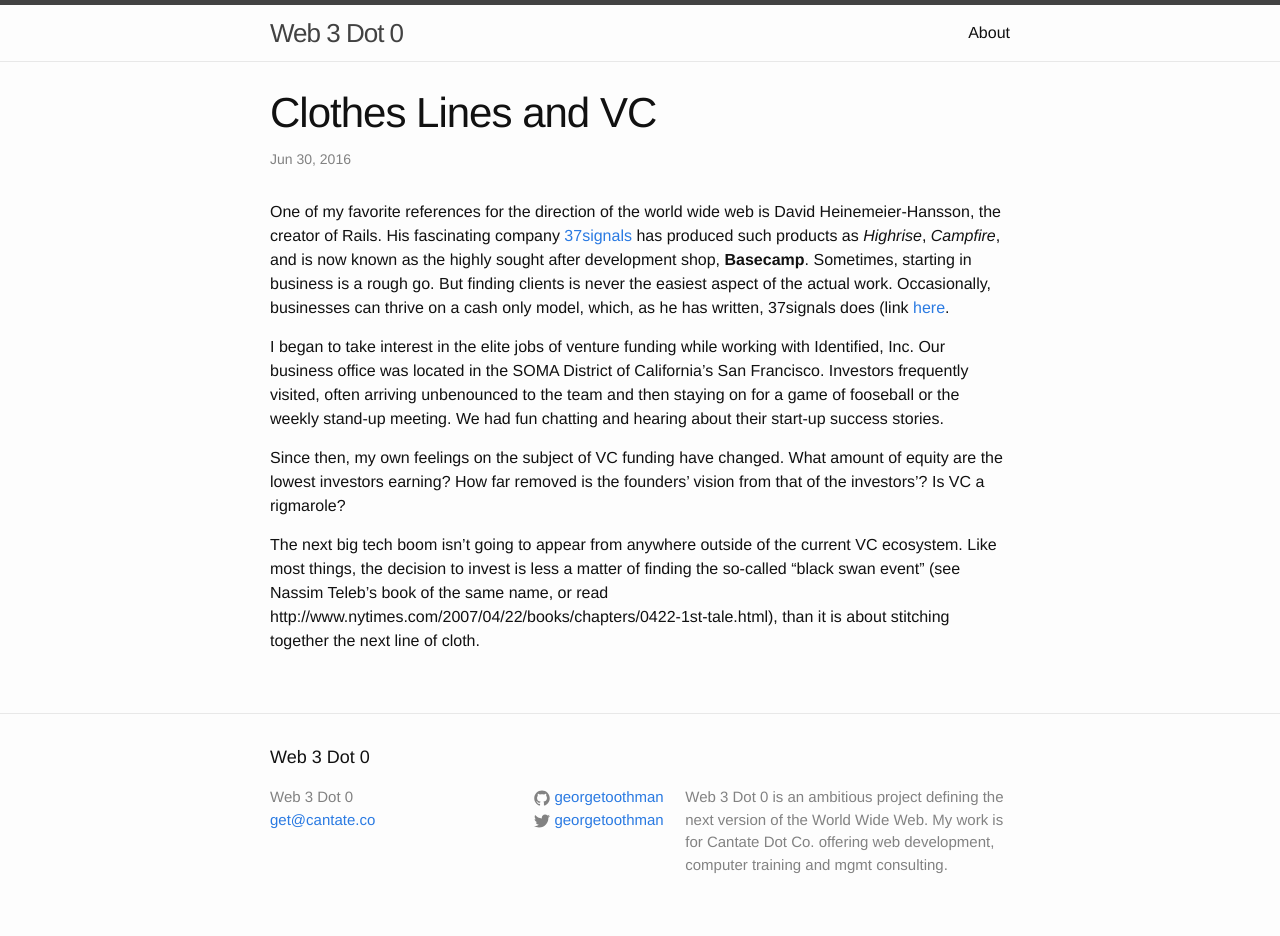
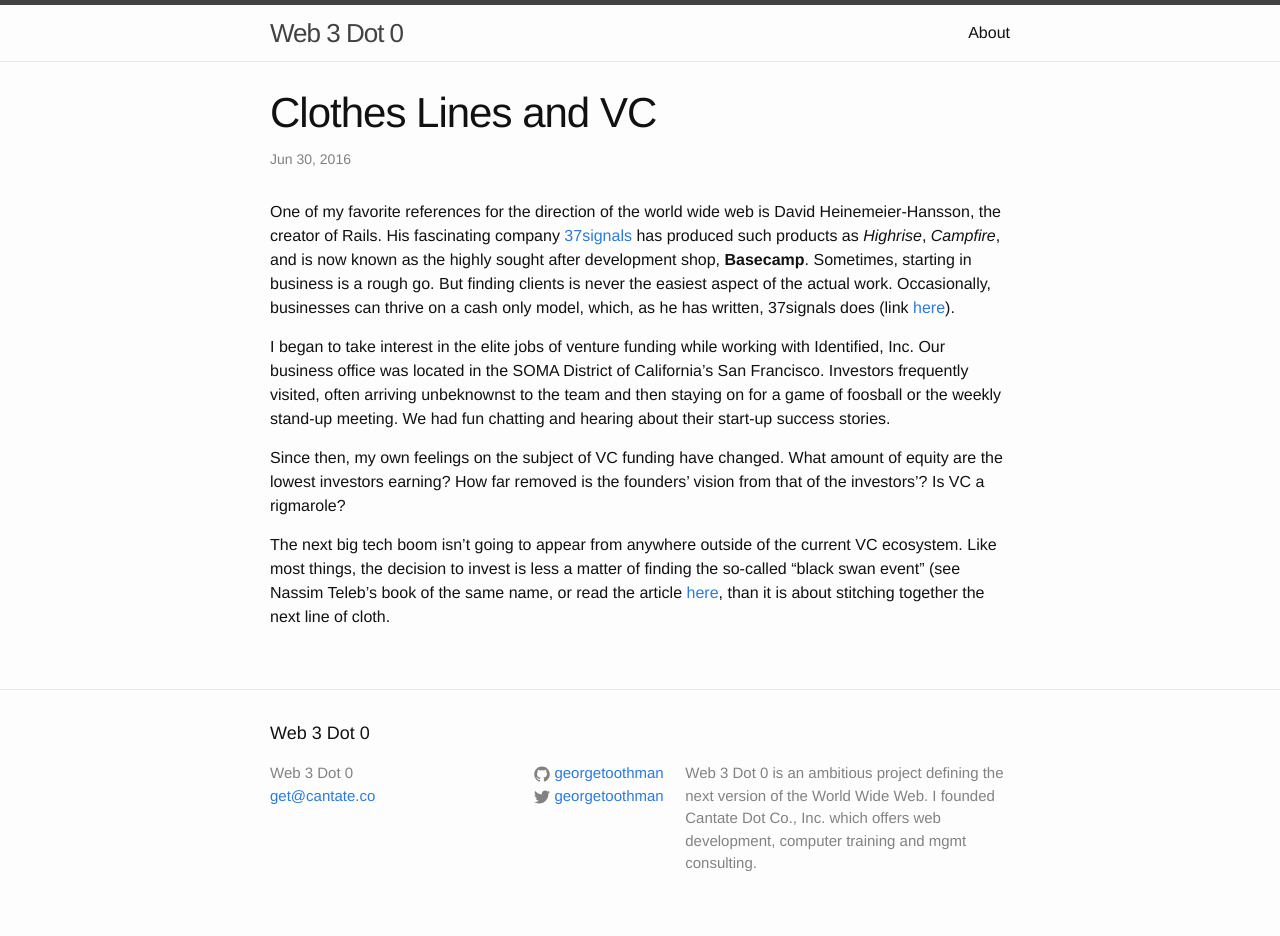
Before and after one commit to georgetoothman/cantate.github.io, a Jekyll site: the page built from _posts/2016-06-30-clotheslinecash.markdown, in a window 1280 px wide. Built offline with Jekyll 4.4.1, drawn with Linux system fonts in a browser that asks for light colours.

Commit message:
add updates and spelling corrections

```diff
--- a/_config.yml
+++ b/_config.yml
@@ -2,7 +2,7 @@ title: Web 3 Dot 0
 email: get@cantate.co
 description: > # this means to ignore newlines until "baseurl:"
      Web 3 Dot 0 is an ambitious project defining the next version of the World Wide Web.
-     My work is for Cantate Dot Co. offering web development, computer training and mgmt consulting.
+     I founded Cantate Dot Co., Inc. which offers web development, computer training and mgmt consulting.
 baseurl: ""
 url: "http://georgetoothman.github.io"
 twitter_username: georgetoothman
--- a/_posts/2016-06-30-clotheslinecash.markdown
+++ b/_posts/2016-06-30-clotheslinecash.markdown
@@ -4,10 +4,10 @@ title: Clothes Lines and VC
 category: posts
 ---
 
-One of my favorite references for the direction of the world wide web is David Heinemeier-Hansson, the creator of Rails. His fascinating company [37signals](http://37signals.com/manifesto) has produced such products as *Highrise*, *Campfire*, and is now known as the highly sought after development shop, **Basecamp**. Sometimes, starting in business is a rough go. But finding clients is never the easiest aspect of the actual work. Occasionally, businesses can thrive on a cash only model, which, as he has written, 37signals does (link [here](https://signalvnoise.com/posts/3972-reconsider).
+One of my favorite references for the direction of the world wide web is David Heinemeier-Hansson, the creator of Rails. His fascinating company [37signals](http://37signals.com/manifesto) has produced such products as *Highrise*, *Campfire*, and is now known as the highly sought after development shop, **Basecamp**. Sometimes, starting in business is a rough go. But finding clients is never the easiest aspect of the actual work. Occasionally, businesses can thrive on a cash only model, which, as he has written, 37signals does (link [here](https://signalvnoise.com/posts/3972-reconsider)).
 
-I began to take interest in the elite jobs of venture funding while working with Identified, Inc. Our business office was located in the SOMA District of California's San Francisco. Investors frequently visited, often arriving unbenounced to the team and then staying on for a game of fooseball or the weekly stand-up meeting. We had fun chatting and hearing about their start-up success stories.
+I began to take interest in the elite jobs of venture funding while working with Identified, Inc. Our business office was located in the SOMA District of California's San Francisco. Investors frequently visited, often arriving unbeknownst to the team and then staying on for a game of foosball or the weekly stand-up meeting. We had fun chatting and hearing about their start-up success stories.
 
 Since then, my own feelings on the subject of VC funding have changed. What amount of equity are the lowest investors earning? How far removed is the founders' vision from that of the investors'? Is VC a rigmarole?
 
-The next big tech boom isn't going to appear from anywhere outside of the current VC ecosystem. Like most things, the decision to invest is less a matter of finding the so-called "black swan event" (see Nassim Teleb's book of the same name, or read http://www.nytimes.com/2007/04/22/books/chapters/0422-1st-tale.html), than it is about stitching together the next line of cloth.
+The next big tech boom isn't going to appear from anywhere outside of the current VC ecosystem. Like most things, the decision to invest is less a matter of finding the so-called "black swan event" (see Nassim Teleb's book of the same name, or read the article [here](http://www.nytimes.com/2007/04/22/books/chapters/0422-1st-tale.html), than it is about stitching together the next line of cloth.
```
